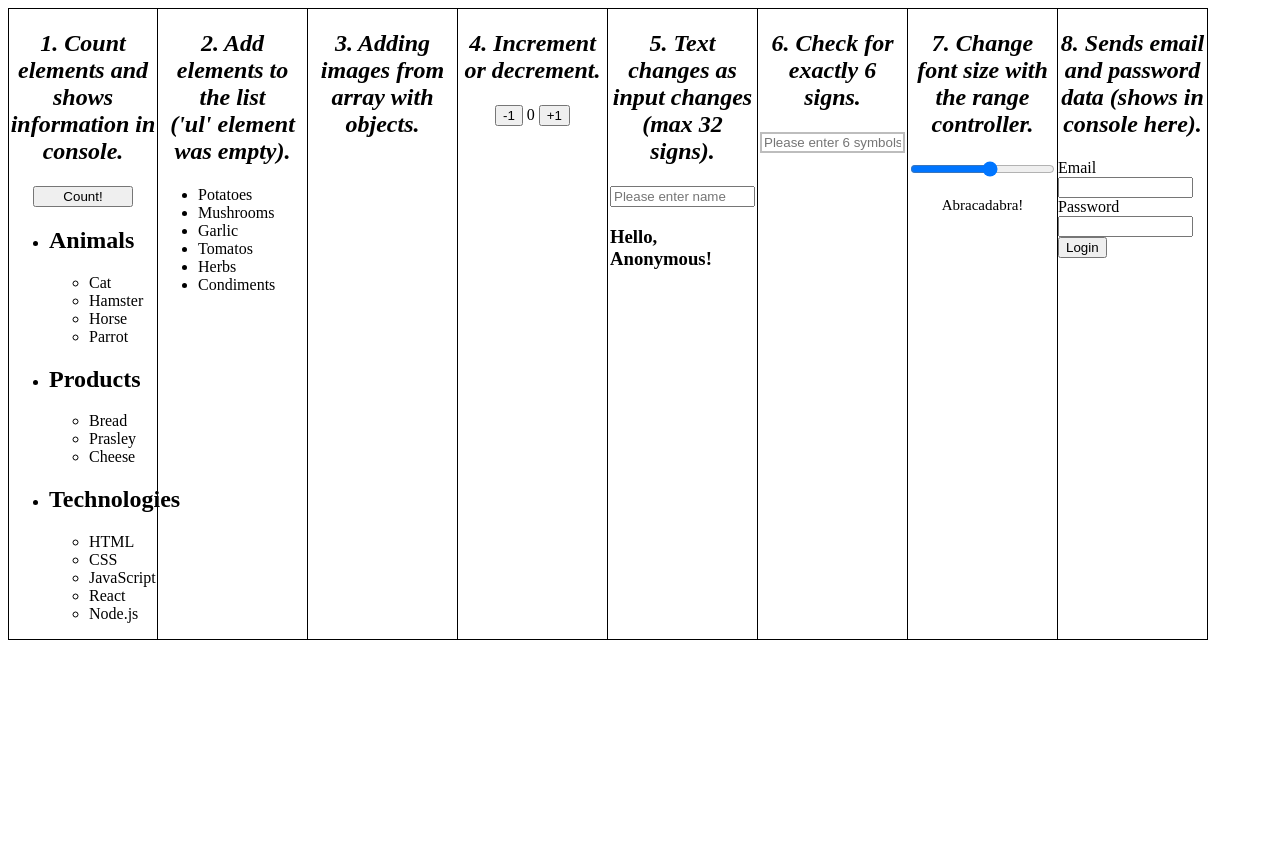
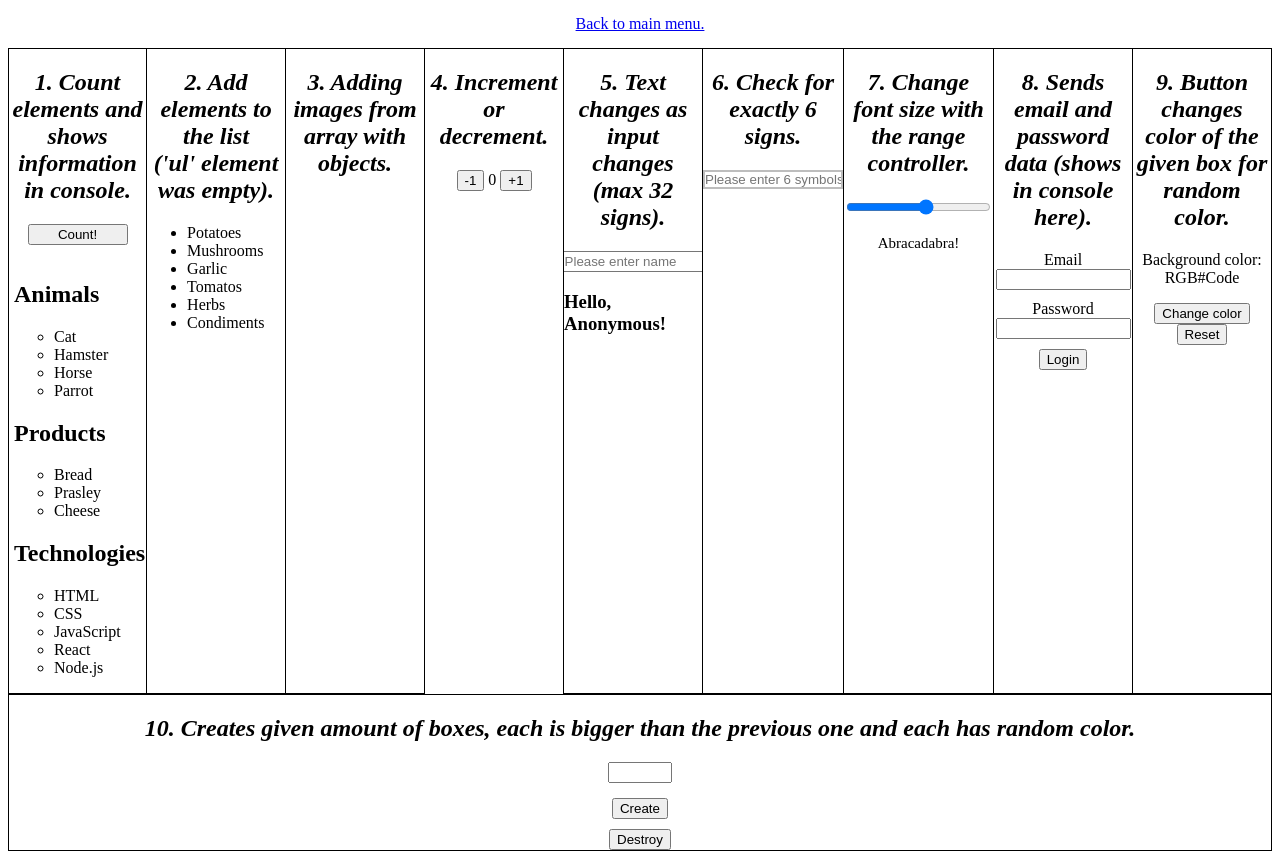
Before and after one commit to MikeL538/JavaScript-GOIT-Exercises, a website built with Parcel: page src/html/task06/task06.html in a window 1280 px wide. Before the commit the page ends 800 px from the top, so only its background shows below. Built offline with nearby package versions, Linux system fonts and the light colour scheme.

Commit message:
Task06 finished

```diff
--- a/src/html/task06/index.js
+++ b/src/html/task06/index.js
@@ -6,3 +6,5 @@ import './js/task06-05';
 import './js/task06-06';
 import './js/task06-07';
 import './js/task06-08';
+import './js/task06-09';
+import './js/task06-10';
--- a/src/html/task06/js/task06-01.js
+++ b/src/html/task06/js/task06-01.js
@@ -6,7 +6,6 @@ function countCategoriesAndItems() {
   const categoriesItems = categories.querySelectorAll('.item');
 
   console.log(`Number of categories: ${categoriesNumber.length}`);
-  console.log(' ');
 
   for (let i = 0; i < categoriesItems.length; i++) {
     const category = categoriesItems[i];
--- /dev/null
+++ b/src/html/task06/js/task06-09.js
@@ -0,0 +1,20 @@
+function getRandomHexColor() {
+  return `#${Math.floor(Math.random() * 16777215)
+    .toString(16)
+    .padStart(6, 0)}`;
+}
+
+const btn = document.querySelector('.task06-09__button');
+const Resetbtn = document.querySelector('.task06-09__reset-button');
+const colorRgb = document.querySelector('.color');
+const rgbDiv = document.querySelector('.task06-09');
+
+btn.addEventListener('click', () => {
+  rgbDiv.style.backgroundColor = getRandomHexColor();
+  colorRgb.innerHTML = `${rgbDiv.style.backgroundColor}`;
+});
+
+Resetbtn.addEventListener('click', () => {
+  rgbDiv.style.backgroundColor = null;
+  colorRgb.innerHTML = 'RGB#Code';
+});
--- /dev/null
+++ b/src/html/task06/js/task06-10.js
@@ -0,0 +1,28 @@
+function getRandomHexColor() {
+  return `#${Math.floor(Math.random() * 16777215)
+    .toString(16)
+    .padStart(6, 0)}`;
+}
+
+const boxes = document.querySelector('#boxes');
+const createBox = document.querySelector('[data-create]');
+const destroyAll = document.querySelector('[data-destroy]');
+const boxAmount = document.querySelector('#controls input');
+let size = 30;
+
+createBox.addEventListener('click', () => {
+  for (let i = 0; i < boxAmount.value; i++) {
+    const div = document.createElement('div');
+    div.style.width = size + 'px';
+    div.style.height = size + 'px';
+    div.style.margin = '2px auto';
+    div.style.backgroundColor = getRandomHexColor();
+    boxes.appendChild(div);
+    size += 10;
+  }
+});
+
+destroyAll.addEventListener('click', () => {
+  boxes.innerHTML = '';
+  size = 30;
+});
--- a/src/html/task06/task06.html
+++ b/src/html/task06/task06.html
@@ -6,15 +6,21 @@
     <meta name="viewport" content="width=device-width, initial-scale=1.0" />
     <title>Homework 6</title>
     <link rel="stylesheet" href="../../css/main.css" />
+    <meta name="color-scheme" content="dark light" />
   </head>
   <body>
-    <main class="task06">
+    <main>
+      <div class="task06__main-menu">
+        <a href="../../index.html">Back to main menu.</a>
+      </div>
+      <div class="task06">
+        <!-- TASK -->
         <div class="task06-01">
           <h2 class="task06__header">
             <em>1. Count elements and shows information in console.</em>
           </h2>
           <button class="task06-01__button">Count!</button>
-        <ul id="categories">
+          <ul class="task06-01__ul" id="categories">
             <li class="item">
               <h2>Animals</h2>
               <ul>
@@ -47,6 +53,7 @@
           </ul>
         </div>
 
+        <!-- TASK -->
         <div class="task06-02">
           <h2 class="task06__header">
             <em
@@ -57,6 +64,7 @@
           <ul id="ingredients"></ul>
         </div>
 
+        <!-- TASK -->
         <div class="task06-03">
           <h2 class="task06__header">
             <em>3. Adding images from array with objects.</em>
@@ -66,6 +74,7 @@
           </div>
         </div>
 
+        <!-- TASK -->
         <div class="task06-04">
           <h2 class="task06__header">
             <em>4. Increment or decrement.</em>
@@ -77,6 +86,7 @@
           </div>
         </div>
 
+        <!-- TASK -->
         <div class="task06-05">
           <h2 class="task06__header">
             <em>5. Text changes as input changes<br />(max 32 signs).</em>
@@ -92,6 +102,7 @@
           </h3>
         </div>
 
+        <!-- TASK -->
         <div class="task06-06">
           <h2 class="task06__header">
             <em>6. Check for exactly 6 signs.</em>
@@ -103,6 +114,7 @@
           />
         </div>
 
+        <!-- TASK -->
         <div class="task06-07">
           <h2 class="task06__header">
             <em>7. Change font size with the range controller.</em>
@@ -112,6 +124,7 @@
           <span id="text">Abracadabra!</span>
         </div>
 
+        <!-- TASK -->
         <div class="task06-08">
           <h2 class="task06__header">
             <em>8. Sends email and password data (shows in console here).</em>
@@ -127,6 +140,35 @@
             <button class="task06-08__button" type="submit">Login</button>
           </form>
         </div>
+
+        <!-- TASK -->
+        <div class="task06-09">
+          <h2 class="task06__header">
+            <em>9. Button changes color of the given box for random color.</em>
+          </h2>
+          <div class="task06-09__container">
+            <p>Background color: <span class="color">RGB#Code</span></p>
+            <button type="button" class="task06-09__button">
+              Change color
+            </button>
+            <button type="button" class="task06-09__reset-button">Reset</button>
+          </div>
+        </div>
+      </div>
+
+      <!-- TASK -->
+      <div class="task06-10" id="controls">
+        <h2 class="task06__header">
+          <em
+            >10. Creates given amount of boxes, each is bigger than the previous
+            one and each has random color.</em
+          >
+        </h2>
+        <input type="number" min="1" max="100" step="1" />
+        <button type="button" data-create>Create</button>
+        <button type="button" data-destroy>Destroy</button>
+        <div class="task06__container" id="boxes"></div>
+      </div>
     </main>
     <script src="./index.js" type="module"></script>
   </body>
--- a/src/sass/components/_index.scss
+++ b/src/sass/components/_index.scss
@@ -3,7 +3,3 @@
 * {
   box-sizing: border-box;
 }
-
-body {
-  background-color: body('light-scheme');
-}
--- a/src/sass/components/_task06.scss
+++ b/src/sass/components/_task06.scss
@@ -1,14 +1,23 @@
+@import './vars';
+
 .task06 {
   display: flex;
+  justify-content: center;
+
+  &__main-menu {
+    display: flex;
+    justify-content: center;
+    margin: 15px 0;
+  }
 
   &__header {
-    padding: 1px;
+    padding: 0 3px;
     text-align: center;
   }
 
   //TASK
   &-01 {
-    border: 1px solid black;
+    border: 1px solid border('light-scheme');
     width: 150px;
 
     &__button {
@@ -17,21 +26,28 @@
       width: 100px;
       margin: 0 auto;
     }
+
+    &__ul {
+      list-style: none;
+      display: flex;
+      padding: 0 0 0 5px;
+      flex-direction: column;
+    }
   }
 
   //TASK
   &-02 {
-    border-bottom: 1px solid black;
-    border-right: 1px solid black;
-    border-top: 1px solid black;
+    border-bottom: 1px solid border('light-scheme');
+    border-right: 1px solid border('light-scheme');
+    border-top: 1px solid border('light-scheme');
     width: 150px;
   }
 
   //TASK
   &-03 {
-    border-bottom: 1px solid black;
-    border-right: 1px solid black;
-    border-top: 1px solid black;
+    border-bottom: 1px solid border('light-scheme');
+    border-right: 1px solid border('light-scheme');
+    border-top: 1px solid border('light-scheme');
     width: 150px;
 
     &__gallery {
@@ -53,9 +69,9 @@
   //TASK
   &-04 {
     align-items: center;
-    border-bottom: 1px solid black;
-    border-right: 1px solid black;
-    border-top: 1px solid black;
+    border-bottom: 1px solid border('light-scheme') black;
+    border-right: 1px solid border('light-scheme');
+    border-top: 1px solid border('light-scheme');
     display: flex;
     flex-direction: column;
     width: 150px;
@@ -64,9 +80,9 @@
   //TASK
   &-05 {
     align-items: center;
-    border-bottom: 1px solid black;
-    border-right: 1px solid black;
-    border-top: 1px solid black;
+    border-bottom: 1px solid border('light-scheme');
+    border-right: 1px solid border('light-scheme');
+    border-top: 1px solid border('light-scheme');
     display: flex;
     flex-direction: column;
     overflow: hidden;
@@ -85,9 +101,9 @@
   //TASK
   &-06 {
     align-items: center;
-    border-bottom: 1px solid black;
-    border-right: 1px solid black;
-    border-top: 1px solid black;
+    border-bottom: 1px solid border('light-scheme');
+    border-right: 1px solid border('light-scheme');
+    border-top: 1px solid border('light-scheme');
     display: flex;
     flex-direction: column;
     width: 150px;
@@ -95,7 +111,8 @@
     .validation-input {
       border: 2px solid #bdbdbd;
       text-align: center;
-      width: 145px;
+      width: 140px;
+      padding: 0;
     }
 
     .valid {
@@ -110,9 +127,9 @@
   //TASK
   &-07 {
     align-items: center;
-    border-bottom: 1px solid black;
-    border-right: 1px solid black;
-    border-top: 1px solid black;
+    border-bottom: 1px solid border('light-scheme');
+    border-right: 1px solid border('light-scheme');
+    border-top: 1px solid border('light-scheme');
     display: flex;
     flex-direction: column;
     width: 150px;
@@ -124,15 +141,14 @@
 
   //TASK
   &-08 {
-    align-items: center;
-    border-bottom: 1px solid black;
-    border-right: 1px solid black;
-    border-top: 1px solid black;
-    display: flex;
-    flex-direction: column;
+    border-bottom: 1px solid border('light-scheme');
+    border-right: 1px solid border('light-scheme');
+    border-top: 1px solid border('light-scheme');
     width: 150px;
 
     &__input {
+      display: flex;
+      margin-bottom: 10px;
       width: 135px;
     }
 
@@ -140,5 +156,92 @@
       display: flex;
       justify-content: center;
     }
+
+    > form {
+      align-items: center;
+      display: flex;
+      flex-direction: column;
+
+      > label {
+        text-align: center;
+      }
+    }
+  }
+
+  //TASK
+  &-09 {
+    border-bottom: 1px solid border('light-scheme');
+    border-right: 1px solid border('light-scheme');
+    border-top: 1px solid border('light-scheme');
+    width: 150px;
+
+    &__container {
+      text-align: center;
+    }
+
+    &__button {
+      cursor: pointer;
+    }
+  }
+
+  //TASK
+  &-10 {
+    border: 1px solid border('light-scheme');
+    min-height: 50px;
+    display: flex;
+    flex-direction: column;
+    align-items: center;
+
+    > input {
+      margin-bottom: 15px;
+    }
+
+    > button:first-of-type {
+      margin-bottom: 10px;
+    }
   }
 }
+
+@media (prefers-color-scheme: dark) {
+  .task06 {
+    &-01 {
+      border-color: border('dark-scheme');
+    }
+
+    &-02 {
+      border-color: border('dark-scheme');
+    }
+
+    &-03 {
+      border-color: border('dark-scheme');
+    }
+
+    &-04 {
+      border-color: border('dark-scheme');
+    }
+
+    &-05 {
+      border-color: border('dark-scheme');
+    }
+
+    &-06 {
+      border-color: border('dark-scheme');
+    }
+
+    &-07 {
+      border-color: border('dark-scheme');
+    }
+
+    &-08 {
+      border-color: border('dark-scheme');
+    }
+
+    &-09 {
+      border-color: border('dark-scheme');
+    }
+
+    &-10 {
+      border-color: border('dark-scheme');
+    }
+  }
+}
--- a/src/sass/components/_vars.scss
+++ b/src/sass/components/_vars.scss
@@ -1,8 +1,8 @@
-$body: (
-  'dark-scheme': #000,
-  'light-scheme': #fff,
+$border: (
+  'dark-scheme': #fff,
+  'light-scheme': #000,
 );
 
-@function body($key) {
-  @return map-get($body, $key);
+@function border($key) {
+  @return map-get($border, $key);
 }
```
Also changed, not shown: README.md, src/css/main.css. Lines whose indentation alone changed are shown as unchanged.
